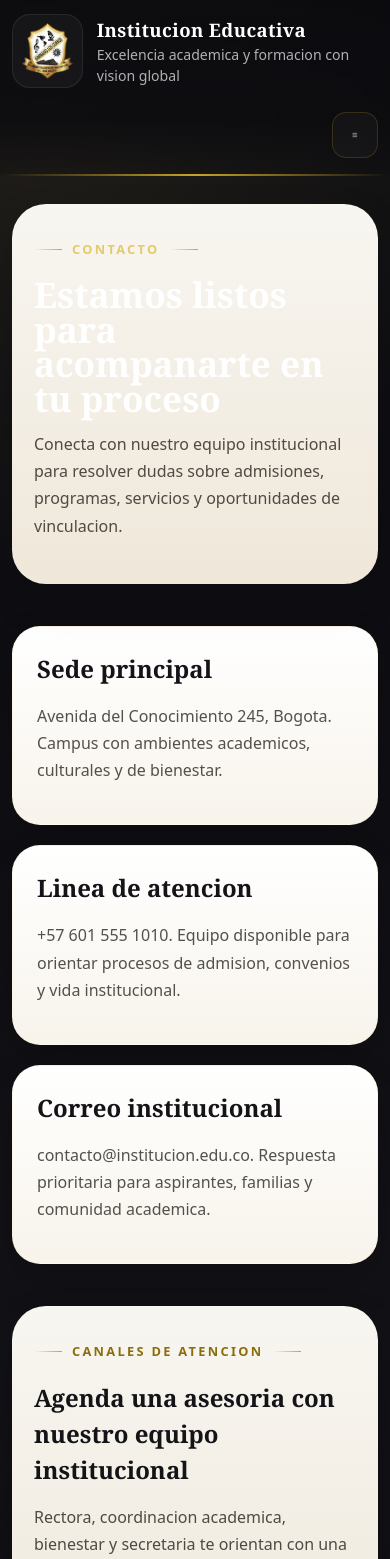
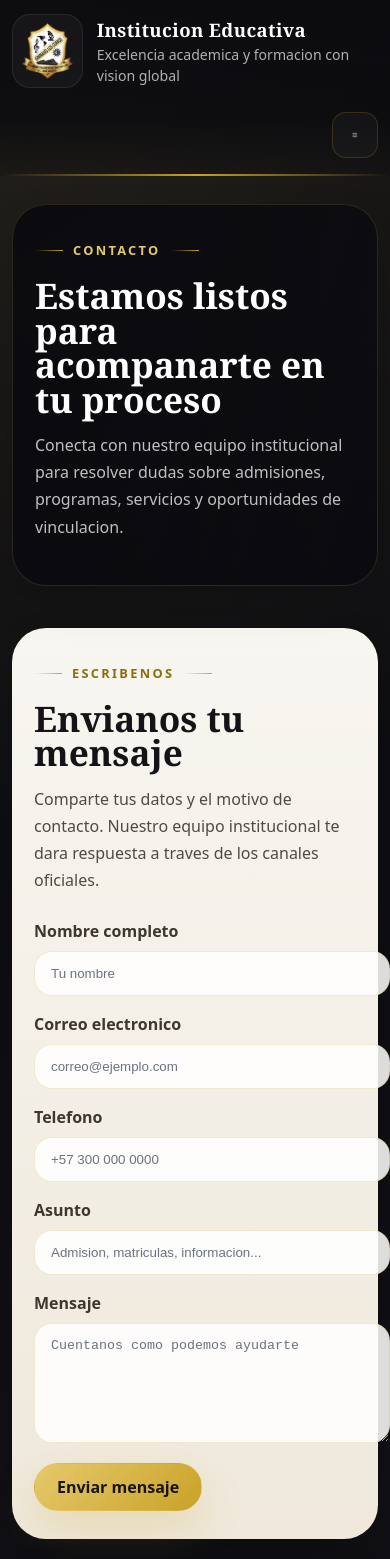
Before and after one commit to murciabrayan/frontend-aula, a React (Vite) app: page /contacto in a window 390 px wide. Shown: the top 1559 px of the page. Built offline with nearby package versions, Linux system fonts and the light colour scheme.

Commit message:
Pule las paginas institucionales y de contacto

```diff
--- a/src/landing/ContactPage.tsx
+++ b/src/landing/ContactPage.tsx
@@ -1,3 +1,6 @@
+import { useState } from "react";
+import type { FormEvent } from "react";
+
 const contactCards = [
   {
     title: "Sede principal",
@@ -14,10 +17,17 @@ const contactCards = [
 ];
 
 const ContactPage = () => {
+  const [submitted, setSubmitted] = useState(false);
+
+  const handleSubmit = (event: FormEvent<HTMLFormElement>) => {
+    event.preventDefault();
+    setSubmitted(true);
+  };
+
   return (
     <div className="landing-page">
-      <section className="landing-inner-hero">
-        <div className="landing-section-heading">
+      <section className="landing-inner-hero landing-inner-hero--dark">
+        <div className="landing-section-heading landing-section-heading--dark">
           <span className="landing-section-tag">Contacto</span>
           <h1>Estamos listos para acompanarte en tu proceso</h1>
           <p>
@@ -25,6 +35,80 @@ const ContactPage = () => {
             programas, servicios y oportunidades de vinculacion.
           </p>
         </div>
+      </section>
+
+      <section className="landing-contact-workspace">
+        <article className="landing-contact-form-card">
+          <div className="landing-section-heading">
+            <span className="landing-section-tag landing-section-tag--light">Escribenos</span>
+            <h2>Envianos tu mensaje</h2>
+            <p>
+              Comparte tus datos y el motivo de contacto. Nuestro equipo institucional
+              te dara respuesta a traves de los canales oficiales.
+            </p>
+          </div>
+
+          <form className="landing-contact-form" onSubmit={handleSubmit}>
+            <div className="landing-contact-form__grid">
+              <label>
+                <span>Nombre completo</span>
+                <input type="text" name="name" placeholder="Tu nombre" required />
+              </label>
+              <label>
+                <span>Correo electronico</span>
+                <input type="email" name="email" placeholder="correo@ejemplo.com" required />
+              </label>
+              <label>
+                <span>Telefono</span>
+                <input type="tel" name="phone" placeholder="+57 300 000 0000" />
+              </label>
+              <label>
+                <span>Asunto</span>
+                <input type="text" name="subject" placeholder="Admision, matriculas, informacion..." required />
+              </label>
+            </div>
+
+            <label className="landing-contact-form__full">
+              <span>Mensaje</span>
+              <textarea
+                name="message"
+                rows={6}
+                placeholder="Cuentanos como podemos ayudarte"
+                required
+              />
+            </label>
+
+            <div className="landing-contact-form__footer">
+              <button type="submit" className="landing-btn landing-btn--primary">
+                Enviar mensaje
+              </button>
+              {submitted ? (
+                <p className="landing-contact-form__success">
+                  Tu mensaje quedo listo para envio. Ya puedes conectarlo al backend o a un servicio de correo.
+                </p>
+              ) : null}
+            </div>
+          </form>
+        </article>
+
+        <article className="landing-map-card">
+          <div className="landing-section-heading">
+            <span className="landing-section-tag landing-section-tag--light">Ubicacion</span>
+            <h2>Encuentranos facilmente</h2>
+            <p>
+              Consulta la ubicacion del colegio y orienta tu visita con una referencia visual clara.
+            </p>
+          </div>
+
+          <div className="landing-map-frame">
+            <iframe
+              title="Ubicacion de la institucion"
+              src="https://www.google.com/maps?q=Bogota%20Colombia&z=14&output=embed"
+              loading="lazy"
+              referrerPolicy="no-referrer-when-downgrade"
+            />
+          </div>
+        </article>
       </section>
 
       <section className="landing-contact-grid">
@@ -35,20 +119,6 @@ const ContactPage = () => {
           </article>
         ))}
       </section>
-
-      <section className="landing-contact-banner">
-        <div>
-          <span className="landing-section-tag landing-section-tag--light">Canales de atencion</span>
-          <h2>Agenda una asesoria con nuestro equipo institucional</h2>
-          <p>
-            Rectora, coordinacion academica, bienestar y secretaria te orientan con
-            una atencion clara, humana y profesional.
-          </p>
-        </div>
-        <a href="mailto:admisiones@institucion.edu.co" className="landing-btn landing-btn--primary">
-          Escribir ahora
-        </a>
-      </section>
     </div>
   );
 };
--- a/src/landing/InstitutionalInfoPage.tsx
+++ b/src/landing/InstitutionalInfoPage.tsx
@@ -20,8 +20,8 @@ const values = [
 const InstitutionalInfoPage = () => {
   return (
     <div className="landing-page">
-      <section className="landing-inner-hero">
-        <div className="landing-section-heading">
+      <section className="landing-inner-hero landing-inner-hero--dark">
+        <div className="landing-section-heading landing-section-heading--dark">
           <span className="landing-section-tag">Nosotros</span>
           <h1>Una identidad institucional construida para inspirar excelencia</h1>
           <p>
@@ -71,9 +71,19 @@ const InstitutionalInfoPage = () => {
             <article key={document.title} className="landing-document-card">
               <h3>{document.title}</h3>
               <p>{document.description}</p>
-              <a href={document.href} download className="landing-btn landing-btn--primary">
-                Descargar documento
-              </a>
+              <div className="landing-document-card__actions">
+                <a
+                  href={document.href}
+                  target="_blank"
+                  rel="noreferrer"
+                  className="landing-btn landing-btn--ghost-dark"
+                >
+                  Visualizar en vivo
+                </a>
+                <a href={document.href} download className="landing-btn landing-btn--primary">
+                  Descargar
+                </a>
+              </div>
             </article>
           ))}
         </div>
--- a/src/landing/InstitutionalLayout.tsx
+++ b/src/landing/InstitutionalLayout.tsx
@@ -7,9 +7,6 @@ import "./landing.css";
 const navItems = [
   { label: "Inicio", href: "/" },
   { label: "Nosotros", href: "/institucional" },
-  { label: "Carreras", href: "/#programas" },
-  { label: "Admision", href: "/#admisiones" },
-  { label: "Noticias", href: "/#noticias" },
   { label: "Contacto", href: "/contacto" },
 ];
 
@@ -31,17 +28,7 @@ const InstitutionalLayout = () => {
   const [menuOpen, setMenuOpen] = useState(false);
   const location = useLocation();
 
-  const isRouteActive = (href: string) => {
-    if (href === "/") {
-      return location.pathname === "/";
-    }
-
-    if (href.startsWith("/#")) {
-      return location.pathname === "/";
-    }
-
-    return location.pathname === href;
-  };
+  const isRouteActive = (href: string) => location.pathname === href;
 
   return (
     <div className="landing-shell">
@@ -66,17 +53,7 @@ const InstitutionalLayout = () => {
 
           <div className={`landing-header__menu ${menuOpen ? "is-open" : ""}`}>
             <nav className="landing-header__nav">
-              {navItems.map((item) =>
-                item.href.startsWith("/#") ? (
-                  <a
-                    key={item.label}
-                    href={item.href}
-                    className={isRouteActive(item.href) ? "active" : ""}
-                    onClick={() => setMenuOpen(false)}
-                  >
-                    {item.label}
-                  </a>
-                ) : (
+              {navItems.map((item) => (
                 <NavLink
                   key={item.label}
                   to={item.href}
@@ -85,8 +62,7 @@ const InstitutionalLayout = () => {
                 >
                   {item.label}
                 </NavLink>
-                ),
-              )}
+              ))}
             </nav>
 
             <div className="landing-header__tools">
@@ -178,7 +154,7 @@ const InstitutionalLayout = () => {
         </div>
 
         <div className="landing-footer__bottom">
-          <span>© 2026 Institucion Educativa. Todos los derechos reservados.</span>
+          <span>&copy; 2026 Institucion Educativa. Todos los derechos reservados.</span>
         </div>
       </footer>
     </div>
--- a/src/landing/landing.css
+++ b/src/landing/landing.css
@@ -222,6 +222,12 @@ body {
   border: 1px solid rgba(255, 255, 255, 0.26);
   background: rgba(255, 255, 255, 0.04);
   color: var(--landing-white);
+}
+
+.landing-btn--ghost-dark {
+  border: 1px solid rgba(201, 162, 39, 0.24);
+  background: rgba(20, 20, 24, 0.04);
+  color: #7f6210;
 }
 
 .landing-main {
@@ -903,6 +909,24 @@ body {
   background: linear-gradient(180deg, #f8f6f1 0%, #efe7d9 100%);
 }
 
+.landing-inner-hero--dark {
+  background:
+    linear-gradient(110deg, rgba(11, 11, 15, 0.96) 0%, rgba(11, 11, 15, 0.9) 55%, rgba(11, 11, 15, 0.72) 100%),
+    radial-gradient(circle at 12% 24%, rgba(229, 201, 107, 0.14), transparent 20%),
+    linear-gradient(180deg, #15151b 0%, #0b0b0f 100%);
+  border: 1px solid rgba(229, 201, 107, 0.14);
+}
+
+.landing-inner-hero--dark .landing-section-heading h1,
+.landing-inner-hero--dark .landing-section-heading h2,
+.landing-inner-hero--dark .landing-section-heading p {
+  color: var(--landing-white);
+}
+
+.landing-inner-hero--dark .landing-section-heading p {
+  color: rgba(255, 255, 255, 0.74);
+}
+
 .landing-info-panels {
   grid-template-columns: repeat(3, minmax(0, 1fr));
 }
@@ -941,6 +965,109 @@ body {
 .landing-document-card,
 .landing-contact-card {
   background: linear-gradient(180deg, #ffffff 0%, #f8f4ec 100%);
+}
+
+.landing-document-card__actions {
+  display: flex;
+  flex-wrap: wrap;
+  gap: 12px;
+  margin-top: 22px;
+}
+
+.landing-document-card__actions .landing-btn {
+  min-height: 44px;
+}
+
+.landing-contact-workspace {
+  display: grid;
+  grid-template-columns: minmax(0, 1.08fr) minmax(380px, 0.92fr);
+  gap: 22px;
+}
+
+.landing-contact-form-card,
+.landing-map-card {
+  padding: 34px;
+  border-radius: 34px;
+  background: linear-gradient(180deg, #f8f6f1 0%, #efe8db 100%);
+  color: #141418;
+  box-shadow: 0 18px 42px rgba(0, 0, 0, 0.14);
+}
+
+.landing-contact-form-card .landing-section-heading p,
+.landing-map-card .landing-section-heading p {
+  color: #4f4a42;
+}
+
+.landing-contact-form {
+  margin-top: 24px;
+}
+
+.landing-contact-form__grid {
+  display: grid;
+  grid-template-columns: repeat(2, minmax(0, 1fr));
+  gap: 16px;
+}
+
+.landing-contact-form label {
+  display: grid;
+  gap: 8px;
+}
+
+.landing-contact-form label span {
+  color: #3d372d;
+  font-weight: 700;
+}
+
+.landing-contact-form input,
+.landing-contact-form textarea {
+  width: 100%;
+  border: 1px solid rgba(201, 162, 39, 0.22);
+  border-radius: 18px;
+  background: rgba(255, 255, 255, 0.86);
+  padding: 14px 16px;
+  color: #141418;
+  outline: none;
+  transition: border-color 180ms ease, box-shadow 180ms ease;
+}
+
+.landing-contact-form input:focus,
+.landing-contact-form textarea:focus {
+  border-color: rgba(201, 162, 39, 0.6);
+  box-shadow: 0 0 0 4px rgba(201, 162, 39, 0.12);
+}
+
+.landing-contact-form__full {
+  margin-top: 16px;
+}
+
+.landing-contact-form__footer {
+  display: flex;
+  align-items: center;
+  gap: 16px;
+  flex-wrap: wrap;
+  margin-top: 20px;
+}
+
+.landing-contact-form__success {
+  margin: 0;
+  color: #5f4b10;
+  font-weight: 600;
+}
+
+.landing-map-frame {
+  overflow: hidden;
+  margin-top: 24px;
+  border-radius: 28px;
+  min-height: 420px;
+  border: 1px solid rgba(201, 162, 39, 0.18);
+  box-shadow: 0 14px 30px rgba(0, 0, 0, 0.12);
+}
+
+.landing-map-frame iframe {
+  width: 100%;
+  height: 100%;
+  min-height: 420px;
+  border: 0;
 }
 
 .landing-contact-banner {
@@ -1025,6 +1152,7 @@ body {
 
   .landing-hero__content,
   .landing-admissions,
+  .landing-contact-workspace,
   .landing-news-grid,
   .landing-showcase__grid,
   .landing-community__grid,
@@ -1104,7 +1232,9 @@ body {
   .landing-community,
   .landing-inner-hero,
   .landing-document-section,
-  .landing-contact-banner {
+  .landing-contact-banner,
+  .landing-contact-form-card,
+  .landing-map-card {
     padding: 28px 22px;
   }
 
@@ -1140,7 +1270,8 @@ body {
 
   .landing-admissions__step,
   .landing-calendar-card li,
-  .landing-contact-banner {
+  .landing-contact-banner,
+  .landing-contact-form__grid {
     grid-template-columns: 1fr;
   }
 
```
Lines whose indentation alone changed are shown as unchanged.
